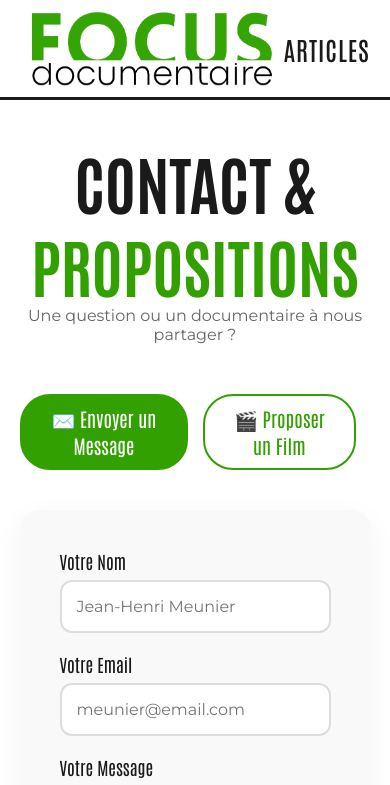
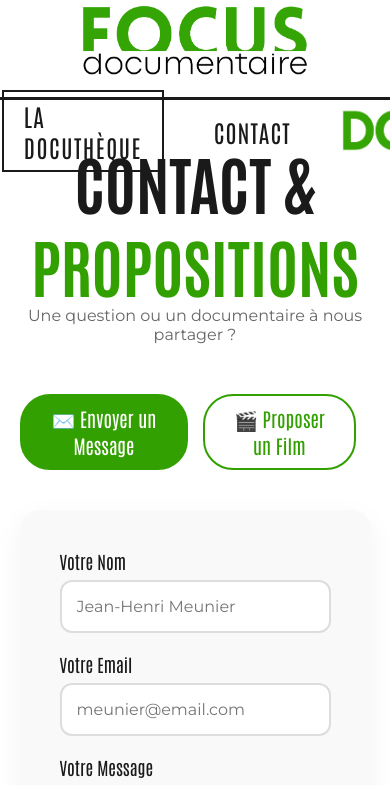
Before and after one commit to Batla333/focus-documentaire-v2, a Next.js app: page /contact in a window 390 px wide. Shown: the top 785 px of the page. Built offline with nearby package versions, Linux system fonts and the light colour scheme.

Commit message:
test telephone

```diff
--- a/src/app/Header.js
+++ b/src/app/Header.js
@@ -4,7 +4,6 @@ import Image from 'next/image';
 
 export default function Header() {
   return (
-    // AJOUT DE "main-header" pour que le responsive mobile fonctionne
     <header className="main-header" style={{
       position: 'fixed',
       top: 0,
@@ -12,7 +11,7 @@ export default function Header() {
       width: '100%',
       boxSizing: 'border-box',
       zIndex: 100,
-      padding: '10px 5%',
+      padding: '5px 5%',
       display: 'flex',
       justifyContent: 'space-between',
       alignItems: 'center',
@@ -21,14 +20,13 @@ export default function Header() {
       height: '100px'
     }}>
 
-      {/* --- STYLES CSS LOCAUX --- */}
       <style>{`
         .nav-link {
           position: relative;
           text-decoration: none;
           color: #1a1a1a;
-          font-family: var(--font-bebas);
-          font-size: 1.6rem;
+          font-family: var(--font-bebas); /* Retour à la police longue en hauteur ! */
+          font-size: 1.5rem; /* Taille adaptée pour bien lire le Bebas */
           letter-spacing: 1px;
           padding: 5px 0;
           transition: color 0.3s ease;
@@ -54,11 +52,11 @@ export default function Header() {
         }
 
         .btn-docutheque {
-          padding: 10px 25px;
-          border: 3px solid #1a1a1a;
+          padding: 8px 20px;
+          border: 2px solid #1a1a1a;
           color: #1a1a1a;
-          font-family: var(--font-bebas);
-          font-size: 1.6rem;
+          font-family: var(--font-bebas); /* Retour à la police longue en hauteur ! */
+          font-size: 1.5rem;
           text-decoration: none;
           transition: all 0.3s ease;
           background: transparent;
@@ -71,7 +69,7 @@ export default function Header() {
         }
       `}</style>
 
-      {/* 1. LOGO */}
+      {/* 1. LOGO : Hauteur fixée à 90 */}
       <Link href="/" style={{ display: 'flex', alignItems: 'center' }}>
         <Image
           src="/images/logo.png"
@@ -80,7 +78,7 @@ export default function Header() {
           width={0}
           height={0}
           sizes="100vw"
-          style={{ width: 'auto', height: '75px' }}
+          style={{ width: 'auto', height: '70px', objectFit: 'contain' }}
         />
       </Link>
 
@@ -104,7 +102,6 @@ export default function Header() {
               src="/images/doc-quizz-nav.png"
               alt="Doc Quizz"
               className="doc-quizz-nav-logo"
-              // 👇 LA LIGNE MAGIQUE EST ICI 👇
               style={{ height: '45px', width: 'auto', objectFit: 'contain' }}
             />
           </Link>
--- a/src/app/globals.css
+++ b/src/app/globals.css
@@ -35,21 +35,22 @@ h1, h2, h3, h4, h5, h6 {
   font-weight: 700;
 }
 
-/* Typographie du Header et du Menu */
+/* --- LE NOUVEAU HEADER (Plus petit et aérien) --- */
 header a,
 .nav-link,
 .header-btn,
 nav ul li a {
-  font-family: var(--font-titles);
-  font-weight: 500;
+  font-family: var(--font-texts);  /* Montserrat pour l'effet aéré */
+  font-weight: 400;                /* Plus fin, on retire le gras */
   text-transform: uppercase;
   text-decoration: none;
-  font-size: 1.3rem;
-  letter-spacing: 1px;
+  font-size: 0.9rem;               /* Plus petit */
+  letter-spacing: 2px;             /* Plus d'espace entre les lettres */
   color: var(--text-dark);
+  transition: color 0.2s ease;
 }
 
-/* Tailles des logos */
+/* Tailles des logos (Toujours à 90px comme demandé) */
 .doc-quizz-nav-logo, .quiz-welcome-logo {
   height: 90px;
   width: auto;
@@ -217,3 +218,53 @@ nav ul li a {
   50% { background-position: 100% 50%; }
   100% { background-position: 0% 50%; }
 }
+
+/* ====================================================== */
+/* 4. RESPONSIVITÉ MOBILE (Téléphones et petites tablettes)*/
+/* ====================================================== */
+@media (max-width: 768px) {
+
+  /* Ajustement du header pour le mobile */
+  header {
+    display: flex;
+    flex-direction: column;
+    align-items: center;
+    padding: 15px;
+    gap: 15px;
+    background-color: #ffffff;
+  }
+
+  nav ul {
+    display: flex;
+    flex-wrap: wrap;
+    justify-content: center;
+    gap: 15px; /* Un peu d'espace entre les liens empilés */
+  }
+
+  /* Le header reste aéré, même sur mobile */
+  header a, .nav-link, .header-btn, nav ul li a {
+    font-size: 0.85rem;
+    letter-spacing: 1.5px;
+  }
+
+  /* Ajustements pour la zone principale du quiz */
+  .quiz-page-wrapper {
+    padding: 20px 10px 10px 10px;
+    align-items: flex-start;
+  }
+
+  .quiz-container {
+    padding: 3vh 3vw;
+    border-radius: 16px;
+  }
+
+  /* Les options de réponses passent sur 1 seule colonne */
+  .quiz-options {
+    grid-template-columns: 1fr;
+  }
+
+  .quiz-score-actions {
+    flex-direction: column;
+    gap: 1.5vh;
+  }
+}
```
